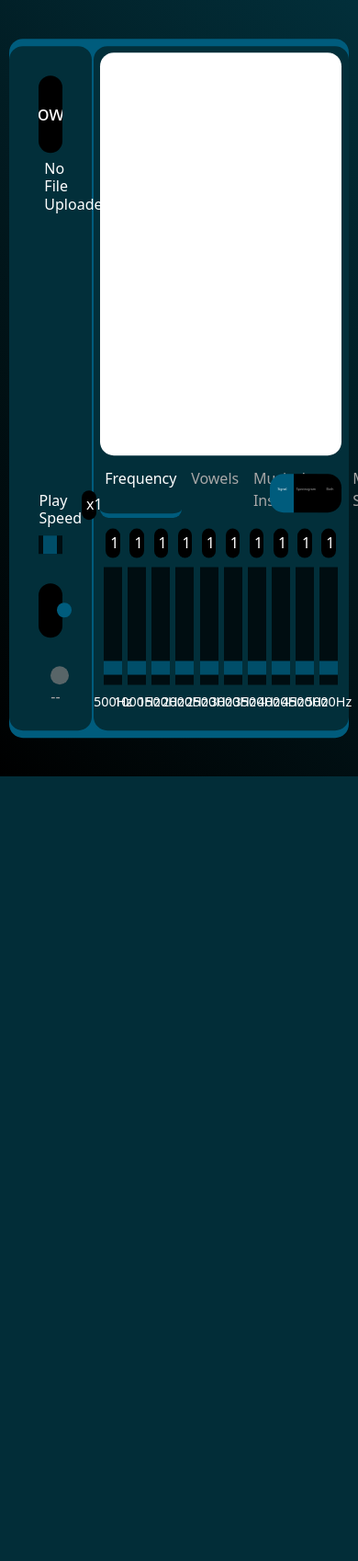
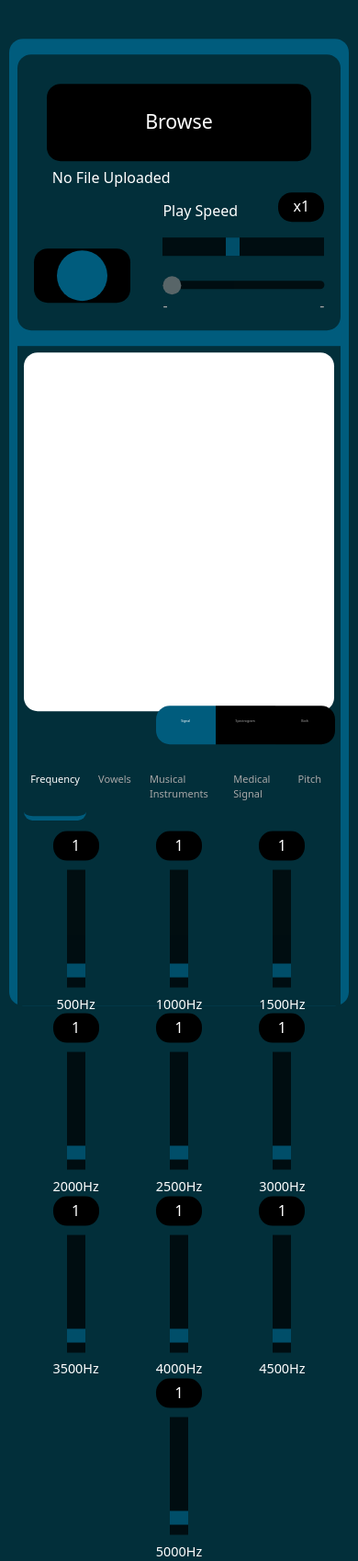
Before and after one commit to YousefKadry/DSP_Task2_Team00, a Flask app: template Equalizer/templates/index.html in a window 390 px wide; the page is wider, and only the part inside the window is pictured. Shown: that part at 92% size. Before the commit the page ends 844 px from the top of that part, so only its background shows below. Run offline with Flask 2, Linux system fonts and the light colour scheme; the template is opened without the code that fills it, so the values that code supplies are empty; parts of the project's set-up code (start-up, migrations or seed data) failed here and were passed over; some libraries are stand-ins or nearby versions; some web fonts are replaced.

```diff
--- a/Equalizer/__init__.py
+++ b/Equalizer/__init__.py
@@ -4,4 +4,4 @@ from flask_jsglue import JSGlue
 app = Flask(__name__)
 jsglue = JSGlue(app)
 
-from Equalizer import frequancy, medical, music, vowels, mainRoute, pitch
+from Equalizer import frequancy, medical, music, vowels, mainRoute, pitch, medical
--- a/Equalizer/static/css/index.css
+++ b/Equalizer/static/css/index.css
@@ -277,6 +277,15 @@ body{
     opacity: 0.7;
 }
 
+.fig-labels{
+    color: white;
+    display: flex;
+    width: 100%;
+    justify-content: space-around;
+    margin-top: -2vh;
+    display: none;
+}
+
 .sig{
     display: inline-flex;
     flex-direction: column;
--- /dev/null
+++ b/Equalizer/static/css/responsive.css
@@ -0,0 +1,93 @@
+@media (max-width: 1200px){
+    body{
+        background-image: none !important;
+        background-color: #022f3a !important;
+    }
+
+    .container{
+        height: fit-content;
+        display: flex;
+        flex-direction: column;
+        justify-content: space-around;
+        align-items: center;
+        margin-bottom: 5vh;
+    }
+
+    .control{
+        width: 95%;
+        height: 300px !important;
+        margin: 2vh 0;
+    }
+
+    .browse{
+        margin-bottom: 2vh;
+    }
+
+    .buttons{
+        left: 5%;
+        bottom: 10%;
+        width: 30%;
+    }
+
+    .button.play{
+        height: 55px;
+        width: 55px;
+    }
+
+    .play-speed, .play-bar{
+        width: 50%;
+        right: 5%;
+    }
+
+    .play-speed{
+        bottom: 25%;
+    }
+
+    .play-bar{
+        bottom: 5%;
+        transform: translateX(-10%);
+    }
+
+    .sig{
+        width: 95%;
+        height: fit-content;
+        margin: 0 0 0;
+        border-radius: 0;
+    }
+    .fig{
+        height: 390px !important;
+    }
+
+    .sliders{
+        height: 17rem;
+    }
+
+    .fig-modes{
+        bottom: 33vh;
+        right: 4vw;
+    }
+}
+
+@media (max-width: 920px){
+    .select-mode{
+        font-size: 11px;
+    }
+    .fig-modes{
+        width: 50vw;
+        bottom: 27%;
+    }
+    .select-mode{
+        margin-top: 6vh;
+    }
+    .sliders{
+        height: 19rem;
+    }
+    .buttons .button{
+        font-size: 20px;
+    }
+    .slider-value{
+        width: 50px !important;
+    }
+}
+@media (max-width: 680px){
+}
--- a/Equalizer/static/js/main.js
+++ b/Equalizer/static/js/main.js
@@ -3,7 +3,7 @@ const modes = {
     freq: {numOfSliders:10, name:"frequency", maxFreq:10, minFreq:0, step:0.1, editRange:true},
     vowels: {numOfSliders:4, name:"vowels", maxFreq:10, minFreq:0, step:0.1, editRange:true},
     musicalInstruments: {numOfSliders:3, name:"musicalInstruments", maxFreq:10, minFreq:0, step:0.1, editRange:true},
-    medicalSignal: {numOfSliders:7, name:"medicalSignal", maxFreq:10, minFreq:0, step:0.1, editRange:true},
+    medicalSignal: {numOfSliders:1, name:"medicalSignal", maxFreq:10, minFreq:0, step:0.1, editRange:true},
     pitch: {numOfSliders:1, name:"pitch", maxFreq:2, minFreq:0.5, step:0.1, editRange:true}
 }
 
@@ -119,6 +119,7 @@ document.addEventListener("click", async(e) => {
 
 
     if(e.target.classList[1] == "play" && !e.target.classList.contains("btn-off")){
+        document.querySelector(".fig-labels").style.display = "flex"
         document.querySelector(".play-bar").classList.remove("no-file-uploaded")
         for(i=0; i<stopingBtns.length; i++){
             stopingBtns[i].classList.remove("btn-off")
--- a/Equalizer/templates/index.html
+++ b/Equalizer/templates/index.html
@@ -7,6 +7,7 @@
     <meta name="viewport" content="width=device-width, initial-scale=1.0">
     <title>Equalizer</title>
     <link rel="stylesheet" href="../static/css/index.css">
+    <link rel="stylesheet" href="../static/css/responsive.css">
     <link rel="stylesheet" href="../static/css/bootstrap.min.css">
     <link rel="stylesheet" href="../static/css/all.min.css">
     <!--  Scripts  -->
@@ -62,6 +63,14 @@
 
         </div>
         <div class="sig">
+            <div class="fig-labels">
+                <div class="orginal">
+                    Orginal Figure
+                </div>
+                <div class="edited">
+                    Edited Figure
+                </div>
+            </div>
             <div class="fig">
                 <div class="figure-container col-6">
                     <div class="figure">
@@ -109,9 +118,8 @@
 
                 </div>
                 <div class="sliders-panel row">
-                    <div class="slider col-1">
+                    <div class="slider col-4 col-md-1 col-sm-3">
                         <!-- <div class="label">500Hz</div> -->
-                        <input type="range" step="1" min="0" max="100" value="100" id="freq-slider-1" class="slider freq-slider-1">
                         <div class="slider-value freq-slider-1">100</div>
                     </div>
                 </div>
--- a/app.py
+++ b/app.py
@@ -1,3 +1,4 @@
+
 from Equalizer import app
 # ------------------------------------------------------
 
```
Also changed, not shown: Equalizer/frequancy.py (+6 -68 lines), Equalizer/medical.py (+42 -0 lines), Equalizer/music.py (+7 -4 lines), Equalizer/pitch.py (+3 -6 lines), Equalizer/static/js/utilites.js (+17 -31 lines), Equalizer/utilities.py (+16 -50 lines), Equalizer/vowels.py (+5 -8 lines), 7 other files.
